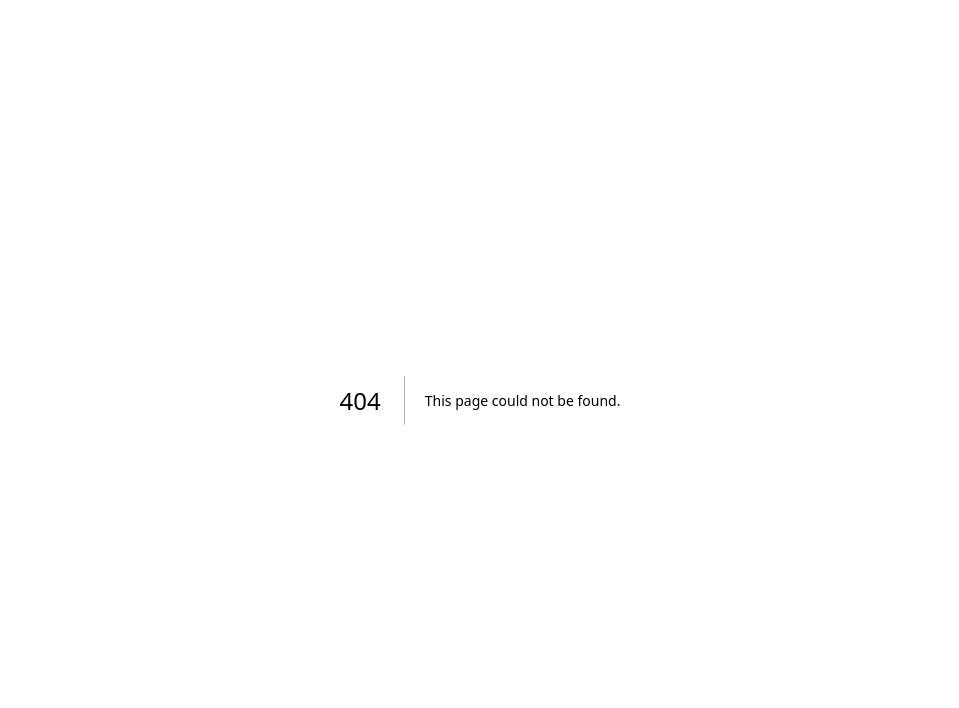
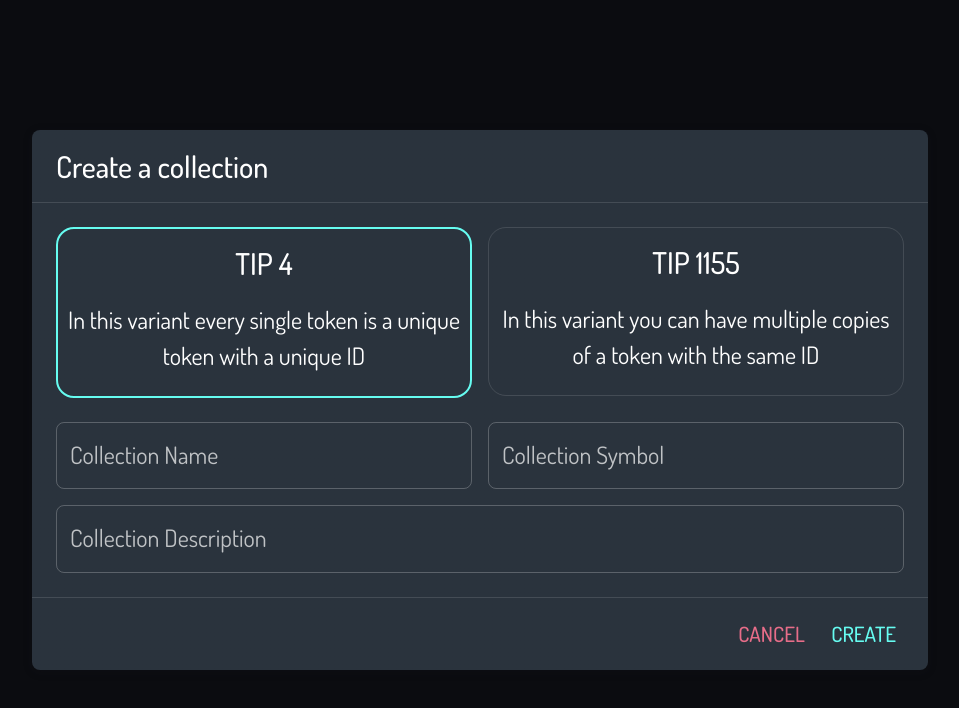
Before and after one commit to Ajand/Mintrait-client, a Next.js app: page /dashboard/collection/create in a window 1280 px wide. Before the commit this address had no page. Shown: the top 708 px of the page, without its empty margins (160-1119 px from the left). Built offline with nearby package versions, Linux system fonts and the light colour scheme.

Commit message:
create collection template added

```diff
--- /dev/null
+++ b/components/atoms/index.js
@@ -0,0 +1,3 @@
+import FormRow from "./FormRow";
+
+export { FormRow };
--- /dev/null
+++ b/components/molecules/CollectionTypeItem.js
@@ -0,0 +1,44 @@
+/* eslint-disable react/react-in-jsx-scope -- Unaware of jsxImportSource */
+/** @jsxImportSource @emotion/react */
+import { css } from "@emotion/react";
+import { ButtonBase, Typography } from "@mui/material";
+
+const CollectionTypeItem = ({ variant, selected, onSelect }) => {
+  return (
+    <div
+      css={(theme) => css`
+        border: ${selected
+          ? `2px solid ${theme.palette.primary.main}`
+          : `1px solid ${theme.palette.divider}`};
+        border-radius: 0.75em;
+        overflow: hidden;
+      `}
+    >
+      <ButtonBase onClick={onSelect}>
+        <div
+          css={css`
+            padding: 0.75em;
+          `}
+        >
+          <Typography
+            css={css`
+              margin-bottom: 0.5em;
+            `}
+            variant="h6"
+          >
+            {variant.label}
+          </Typography>
+          <Typography
+            css={css`
+              margin-bottom: 0.5em;
+            `}
+            variant="body1"
+          >
+            {variant.description}
+          </Typography>
+        </div>
+      </ButtonBase>
+    </div>
+  );
+};
+export default CollectionTypeItem;
--- a/components/molecules/NoCollection.js
+++ b/components/molecules/NoCollection.js
@@ -2,8 +2,11 @@
 /** @jsxImportSource @emotion/react */
 import { css } from "@emotion/react";
 import { Paper, Typography, Button } from "@mui/material";
+import { useRouter } from "next/router";
 
 const NoCollection = () => {
+  const router = useRouter();
+
   return (
     <Paper
       css={css`
@@ -36,7 +39,11 @@ const NoCollection = () => {
           justify-content: center;
         `}
       >
-        <Button variant="contained" color="primary">
+        <Button
+          onClick={() => router.push("/dashboard/collection/create")}
+          variant="contained"
+          color="primary"
+        >
           Create Your First Collection
         </Button>
       </div>
--- a/components/molecules/index.js
+++ b/components/molecules/index.js
@@ -1,4 +1,5 @@
 import UserWelcome from "./UserWelcome";
 import NoCollection from "./NoCollection";
+import CollectionTypeItem from "./CollectionTypeItem";
 
-export { UserWelcome, NoCollection };
+export { UserWelcome, NoCollection, CollectionTypeItem };
--- /dev/null
+++ b/components/organisms/CollectionForm.js
@@ -0,0 +1,151 @@
+/* eslint-disable react/react-in-jsx-scope -- Unaware of jsxImportSource */
+/** @jsxImportSource @emotion/react */
+import { css } from "@emotion/react";
+import {
+  Typography,
+  Avatar,
+  Paper,
+  Divider,
+  TextField,
+  Grid,
+  Button,
+} from "@mui/material";
+import { useState } from "react";
+import { CollectionTypeItem } from "../molecules";
+import { useRouter } from "next/router";
+
+const collectionVariant = [
+  {
+    label: "TIP 4",
+    description: `In this variant every single token is a unique token with a unique ID`,
+    value: "tip4",
+  },
+  {
+    label: "TIP 1155",
+    description: `In this variant you can have multiple copies of a token with the same ID`,
+    value: "tip1155",
+  },
+];
+
+const CollectionForm = ({ create }) => {
+  const router = useRouter();
+
+  const [collectionInfo, setSI] = useState({
+    variant: "tip4",
+  });
+
+  const setCollectionInfo = (key) => (value) => {
+    const cI = { ...collectionInfo };
+    cI[key] = value;
+    setSI(cI);
+  };
+
+  const renderTitle = () => {
+    if (create) {
+      return <Typography variant="h6">Create a collection</Typography>;
+    } else {
+      return <Typography variant="h6">Edit the collection</Typography>;
+    }
+  };
+
+  return (
+    <Paper
+      css={css`
+        width: 70%;
+        min-width: 400px;
+      `}
+    >
+      <div
+        css={css`
+          padding: 0.5em 1em;
+        `}
+      >
+        {renderTitle()}
+      </div>
+      <Divider
+        css={css`
+          margin-bottom: 0.5em;
+        `}
+      />
+      <div
+        css={css`
+          padding: 0.5em 1em;
+        `}
+      >
+        <div
+          css={css`
+            display: flex;
+          `}
+        >
+          <Grid container spacing={2}>
+            {collectionVariant.map((variant, i) => (
+              <Grid item md={6} key={variant.label}>
+                <CollectionTypeItem
+                  variant={variant}
+                  selected={collectionInfo.variant === variant.value}
+                  onSelect={() => {
+                    setCollectionInfo("variant")(variant.value);
+                  }}
+                />
+              </Grid>
+            ))}
+          </Grid>
+        </div>
+      </div>
+      {/**TODO: Add logo and cover here */}
+      <div
+        css={css`
+          padding: 0.5em 1em;
+          padding-bottom: 1em;
+        `}
+      >
+        <Grid container spacing={2}>
+          <Grid item md={6}>
+            <TextField
+              autoComplete="off"
+              label="Collection Name"
+              fullWidth
+              variant="outlined"
+            />
+          </Grid>
+          <Grid item md={6}>
+            <TextField
+              autoComplete="off"
+              label="Collection Symbol"
+              fullWidth
+              variant="outlined"
+            />
+          </Grid>
+          <Grid item md={12}>
+            <TextField
+              autoComplete="off"
+              label="Collection Description"
+              fullWidth
+              variant="outlined"
+            />
+          </Grid>
+        </Grid>
+      </div>
+      <Divider />
+      <div
+        css={css`
+          padding: 0.5em 1em;
+          display: flex;
+          justify-content: flex-end;
+        `}
+      >
+        <Button
+          css={css`
+            margin-right: 0.5em;
+          `}
+          color="error"
+          onClick={(e) => router.push("/dashboard")}
+        >
+          Cancel
+        </Button>
+        <Button>Create</Button>
+      </div>
+    </Paper>
+  );
+};
+export default CollectionForm;
--- /dev/null
+++ b/components/organisms/index.js
@@ -0,0 +1,3 @@
+import CollectionForm from "./CollectionForm";
+
+export { CollectionForm };
--- a/components/templates/CreateCollection.js
+++ b/components/templates/CreateCollection.js
@@ -0,0 +1,21 @@
+/* eslint-disable react/react-in-jsx-scope -- Unaware of jsxImportSource */
+/** @jsxImportSource @emotion/react */
+import { css } from "@emotion/react";
+import { ButtonBase, Typography, Avatar } from "@mui/material";
+import { CollectionForm } from "../organisms";
+
+const CreateCollection = ({}) => {
+  return (
+    <div
+      css={css`
+        min-height: 100vh;
+        display: flex;
+        justify-content: center;
+        align-items: center;
+      `}
+    >
+      <CollectionForm create />
+    </div>
+  );
+};
+export default CreateCollection;
--- a/components/templates/index.js
+++ b/components/templates/index.js
@@ -1,3 +1,4 @@
 import Dashboard from "./Dashboard";
+import CreateCollection from "./CreateCollection";
 
-export { Dashboard };
+export { Dashboard, CreateCollection };
--- a/pages/_app.js
+++ b/pages/_app.js
@@ -8,7 +8,7 @@ const darkTheme = createTheme({
   palette: {
     mode: "dark",
     primary: {
-      main: "#65CBBF",
+      main: "#66fcf1",
       paper: "#493E7F",
     },
     lavendar: {
@@ -19,8 +19,8 @@ const darkTheme = createTheme({
       main: "#F4D06F",
     },
     background: {
-      default: "#070A52",
-      paper: "#070A52",
+      default: "#0b0c10",
+      paper: "#1f2833",
       secondary: "#443569",
     },
     error: {
--- /dev/null
+++ b/pages/dashboard/collection/create.js
@@ -0,0 +1,14 @@
+/* eslint-disable react/react-in-jsx-scope -- Unaware of jsxImportSource */
+/** @jsxImportSource @emotion/react */
+import { css } from "@emotion/react";
+import { CreateCollection } from "../../../components/templates";
+
+const CreateCollectionPage = () => {
+  return (
+    <div>
+      <CreateCollection />
+    </div>
+  );
+};
+
+export default CreateCollectionPage;
```
Also changed, not shown: components/atoms/FormRow.js (renamed from pages/dashboard.js, +10 -6 lines), pages/dashboard/index.js (added, +15 -0 lines).
